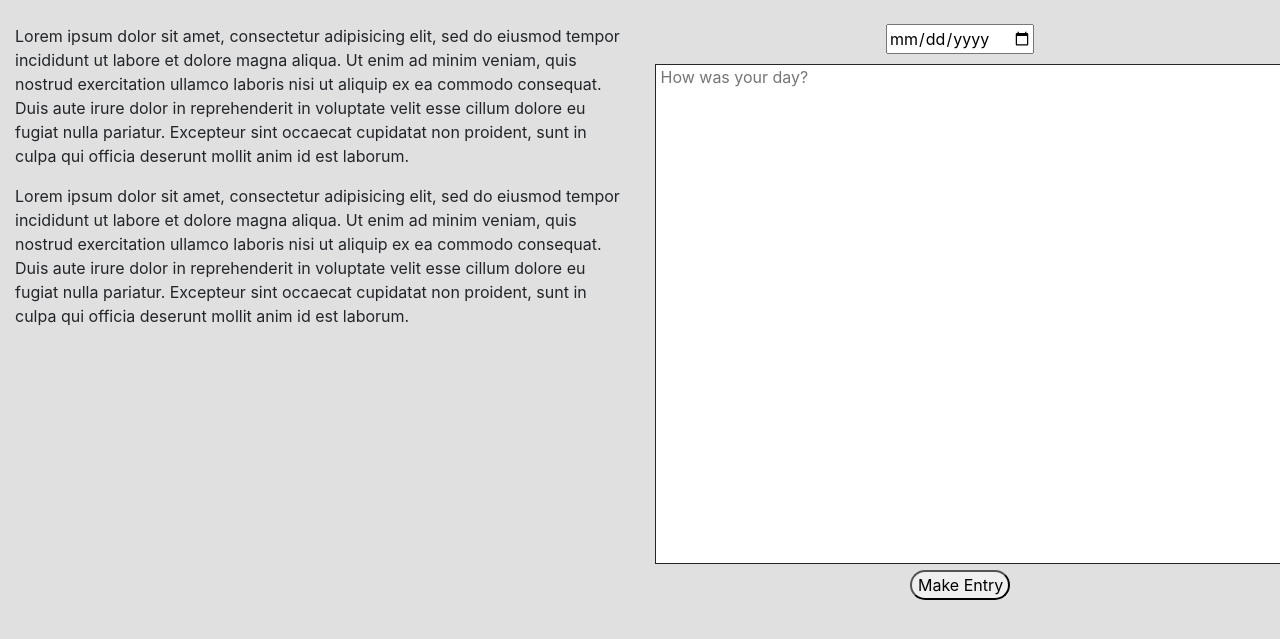
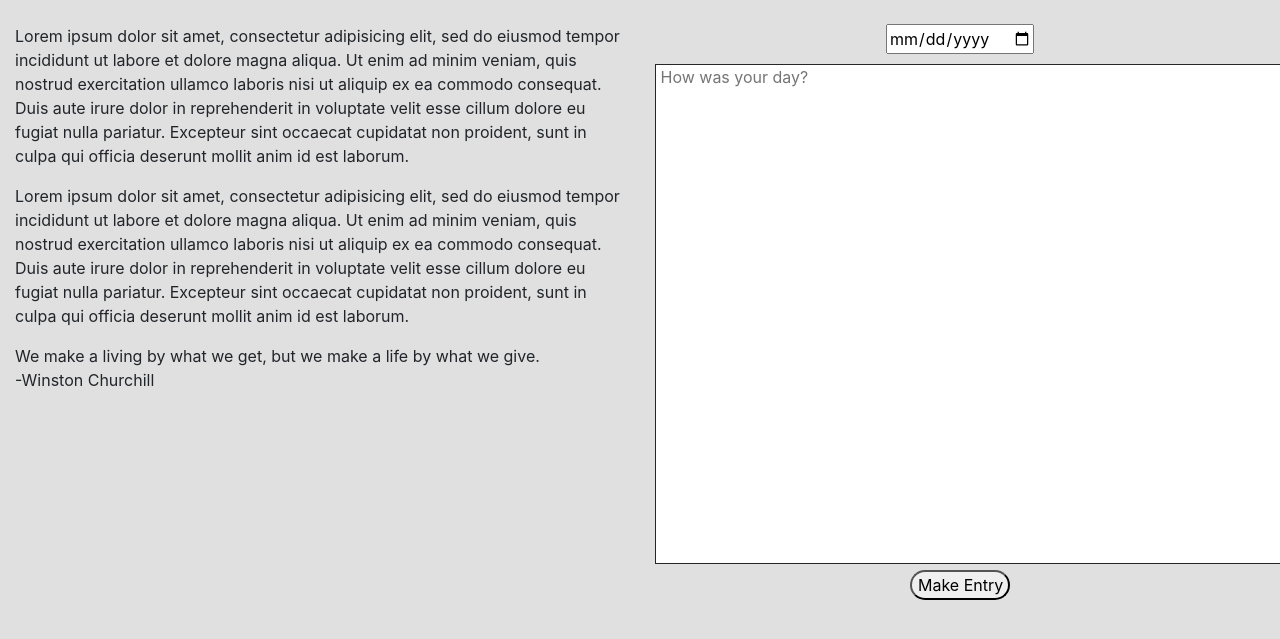
Before and after one commit to deven367/journal-entry, a plain HTML site: page index.html in a window 1280 px wide. Shown: the part 83-722 px from the top of the page. Drawn offline with Linux system fonts and the light colour scheme.

Commit message:
add dummy quote

```diff
--- a/index.html
+++ b/index.html
@@ -44,6 +44,11 @@
             <p>
               Lorem ipsum dolor sit amet, consectetur adipisicing elit, sed do eiusmod tempor incididunt ut labore et dolore magna aliqua. Ut enim ad minim veniam, quis nostrud exercitation ullamco laboris nisi ut aliquip ex ea commodo consequat. Duis aute irure dolor in reprehenderit in voluptate velit esse cillum dolore eu fugiat nulla pariatur. Excepteur sint occaecat cupidatat non proident, sunt in culpa qui officia deserunt mollit anim id est laborum.
             </p>
+            <p>
+              We make a living by what we get, but we make a life by what we give.
+              <br>
+              -Winston Churchill
+            </p>
 
             <div class="json-entry">
 
```
